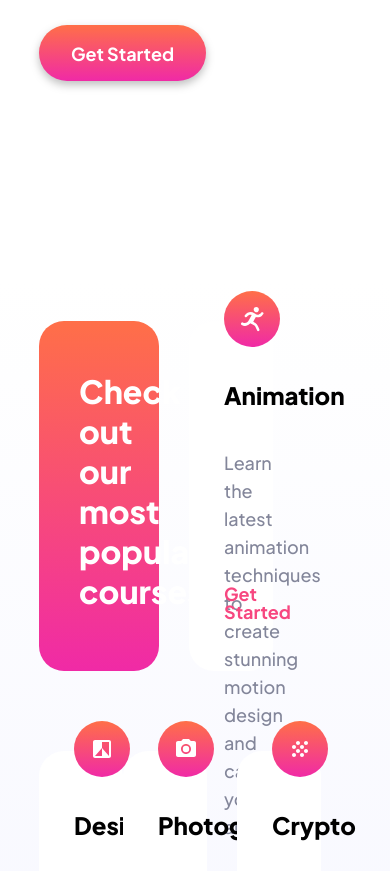
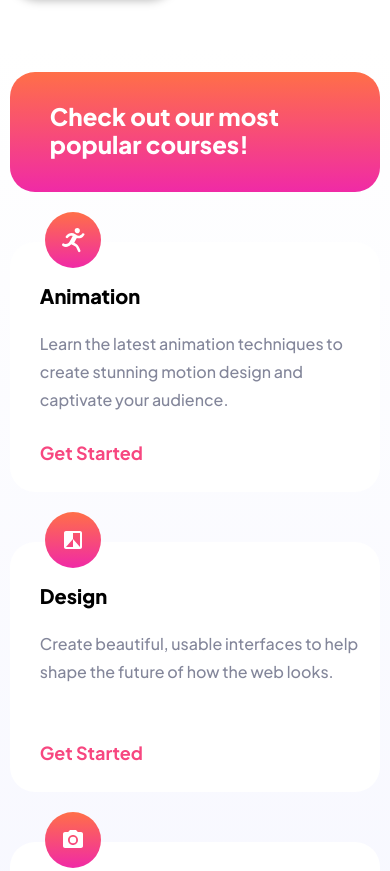
Before and after one commit to ChiaKuo/skilled-elearning-landing-page, a plain HTML site: page index.html in a window 390 px wide. Shown: the part 844-1715 px from the top of the page. Drawn offline with Linux system fonts and the light colour scheme.

Commit message:
media queries for block items complete

```diff
--- a/styles/sass/_block.scss
+++ b/styles/sass/_block.scss
@@ -8,17 +8,11 @@
   flex-direction: row;
   flex-wrap: wrap;
 
-  div:first-child {
+  .block:first-child {
     box-sizing: border-box;
     background-image: linear-gradient(#FF6F48, #F02AA6);
     padding: 50px 80px 0px 40px;
 
-    h2 {
-      font-size: 32px;
-      line-height: 40px;
-      font-weight: 800;
-      color: white;
-    }
   }
 
   .block:nth-child(2),
@@ -31,10 +25,17 @@
     padding: 40px 35px 0px 35px;
     margin: 40px 0;
     border-radius: 25px;
-    height: 350px;
+    height: 400px;
     width: calc((100%/3) - 60px/3);
     background-color: #FFFFFF;
     position: relative;
+
+    h2 {
+      font-size: 32px;
+      line-height: 40px;
+      font-weight: 800;
+      color: white;
+    }
 
     h3 {
       font-size: 24px;
--- /dev/null
+++ b/styles/sass/_media.scss
@@ -0,0 +1,84 @@
+/* block-container media queries */
+
+@media (max-width: 1200px) {
+  .wrapper {
+    width: 95%;
+  }
+
+  .block-background {
+    padding-bottom: 50px;
+  }
+
+  .block-container {
+    .block:first-child {
+      padding-right: 60px;
+    }
+
+    .block:nth-child(even) {
+      margin: 25px 0px 25px 5px;
+    }
+
+    .block:nth-child(odd) {
+      margin: 25px 5px 25px 0px;
+    }
+
+    .block {
+      width: calc((100%/2 - 5px));
+      padding: 25px 10px 0px 30px;
+      height: 250px;
+
+      h2 {
+        font-size: 24px;
+        line-height: 28px;
+      }
+
+      h3 {
+        font-size: 20px;
+        line-height: 28px;
+        margin: 15px 0;
+      }
+
+      p {
+        font-size: 16px;
+        line-height: 28px;
+        margin: 20px 0;
+      }
+
+      a {
+        bottom: 30px;
+      }
+    }
+  }
+}
+
+/* Landscape phone to portrait tablet */
+@media (max-width: 584px) {
+  .wrapper {
+    width: 95%;
+  }
+
+  .splash-container {
+    margin-bottom: 50px;
+  }
+
+  .block-container {
+    .block:first-child {
+      padding: 30px 60px 0px 40px;
+      height: 120px;
+    }
+
+
+    .block:nth-child(even) {
+      margin: 25px 0px 25px 0px;
+    }
+
+    .block:nth-child(odd) {
+      margin: 25px 0px 25px 0px;
+    }
+
+    .block {
+      width: calc((100%));
+
+    }
+  }
+}
--- a/styles/sass/style.scss
+++ b/styles/sass/style.scss
@@ -4,3 +4,4 @@
 @import 'splash';
 @import 'block';
 @import 'footer';
+@import 'media';
```
Also changed, not shown: styles/style.css.
